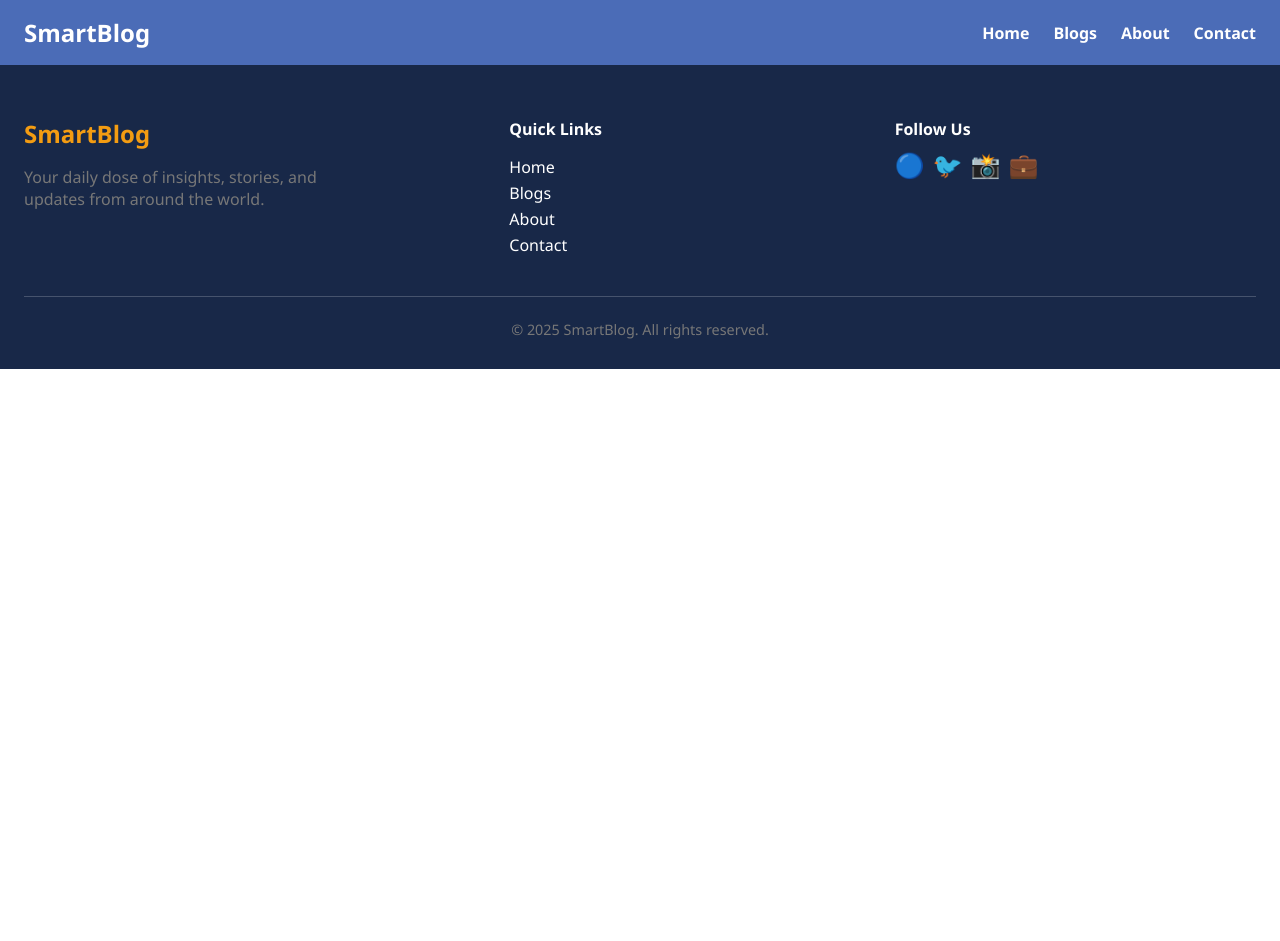
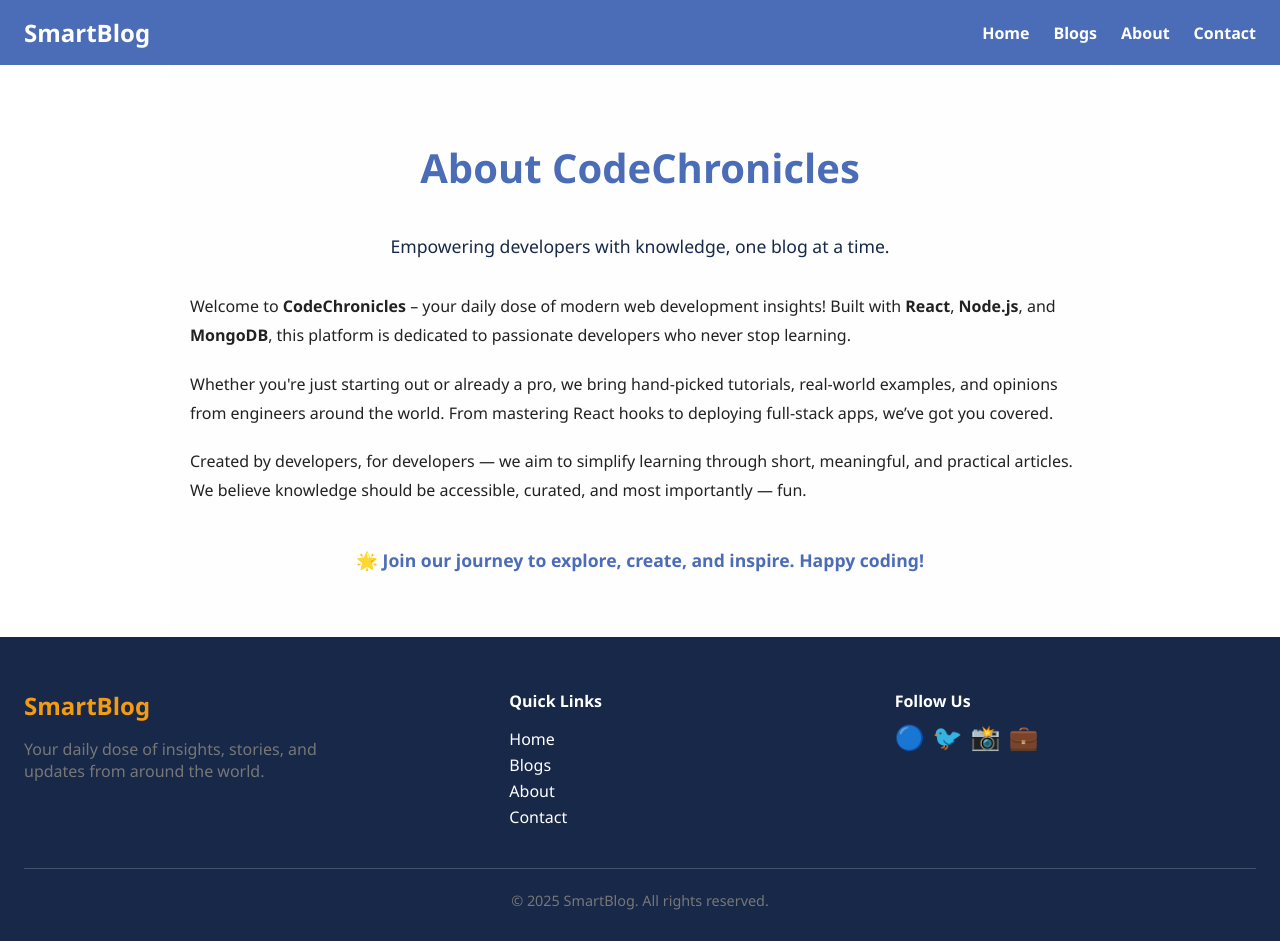
Before and after one commit to codingeet/blog_site, a React (Create React App) app in the folder frontend/: page /about in a window 1280 px wide. Before the commit the page ends 800 px from the top, so only its background shows below. Built offline with nearby package versions, Linux system fonts and the light colour scheme.

Commit message:
about page created

```diff
--- a/frontend/src/App.js
+++ b/frontend/src/App.js
@@ -3,6 +3,9 @@ import Header from "./components/Header";
 import Home from "./pages/Home";
 import Footer from "./components/Footer";
 import Blogs from "./pages/Blogs";
+import About from "./pages/About";
+
+
 
 function App() {
   return (
@@ -11,8 +14,8 @@ function App() {
     <Routes>
           <Route path="/" element={<Home />} />
           <Route path="/blogs" element={<Blogs />} />
-          {/* <Route path="/about" element={<About />} />
-          <Route path="/contact" element={<Contact />} /> */}
+        <Route path="/about" element={<About />} />
+          {/* <Route path="/contact" element={<Contact />} /> */}
           {/* Optional: Dynamic route */}
           {/* <Route path="/blogs/:id" element={<BlogDetail />} /> */}
         </Routes>
--- /dev/null
+++ b/frontend/src/pages/About.jsx
@@ -0,0 +1,38 @@
+ import React from "react";
+import "../styles/About.css";
+
+const About = () => {
+  return (
+    <div className="about-page">
+      <div className="about-header">
+        <h1>About CodeChronicles</h1>
+        <p className="tagline">Empowering developers with knowledge, one blog at a time.</p>
+      </div>
+
+      <div className="about-content">
+        <p>
+          Welcome to <strong>CodeChronicles</strong> – your daily dose of modern web development insights!
+          Built with <span className="highlight">React</span>, <span className="highlight">Node.js</span>,
+          and <span className="highlight">MongoDB</span>, this platform is dedicated to passionate developers
+          who never stop learning.
+        </p>
+
+        <p>
+          Whether you're just starting out or already a pro, we bring hand-picked tutorials, real-world
+          examples, and opinions from engineers around the world. From mastering React hooks to deploying full-stack apps, we’ve got you covered.
+        </p>
+
+        <p>
+          Created by developers, for developers — we aim to simplify learning through short,
+          meaningful, and practical articles. We believe knowledge should be accessible, curated, and most importantly — fun.
+        </p>
+
+        <p className="closing">
+          🌟 Join our journey to explore, create, and inspire. Happy coding!
+        </p>
+      </div>
+    </div>
+  );
+};
+
+export default About;
--- /dev/null
+++ b/frontend/src/styles/About.css
@@ -0,0 +1,41 @@
+ .about-page {
+  max-width: 900px;
+  margin: 0 auto;
+  padding: 40px 20px;
+  font-family: 'Segoe UI', Tahoma, Geneva, Verdana, sans-serif;
+  color: #222;
+  background-color: #fefefe;
+  line-height: 1.8;
+}
+
+.about-header {
+  text-align: center;
+  margin-bottom: 30px;
+}
+
+.about-header h1 {
+  font-size: 2.5rem;
+  color: var(--primary-color);
+}
+
+.tagline {
+  font-size: 1.1rem;
+  color: var(--secondary-color);
+}
+
+.about-content p {
+  margin-bottom: 20px;
+}
+
+.highlight {
+  color: var(--cta-color);
+  font-weight: bold;
+}
+
+.closing {
+  text-align: center;
+  font-weight: bold;
+  color: var(--primary-color);
+  margin-top: 40px;
+  font-size: 1.1rem;
+}
```
